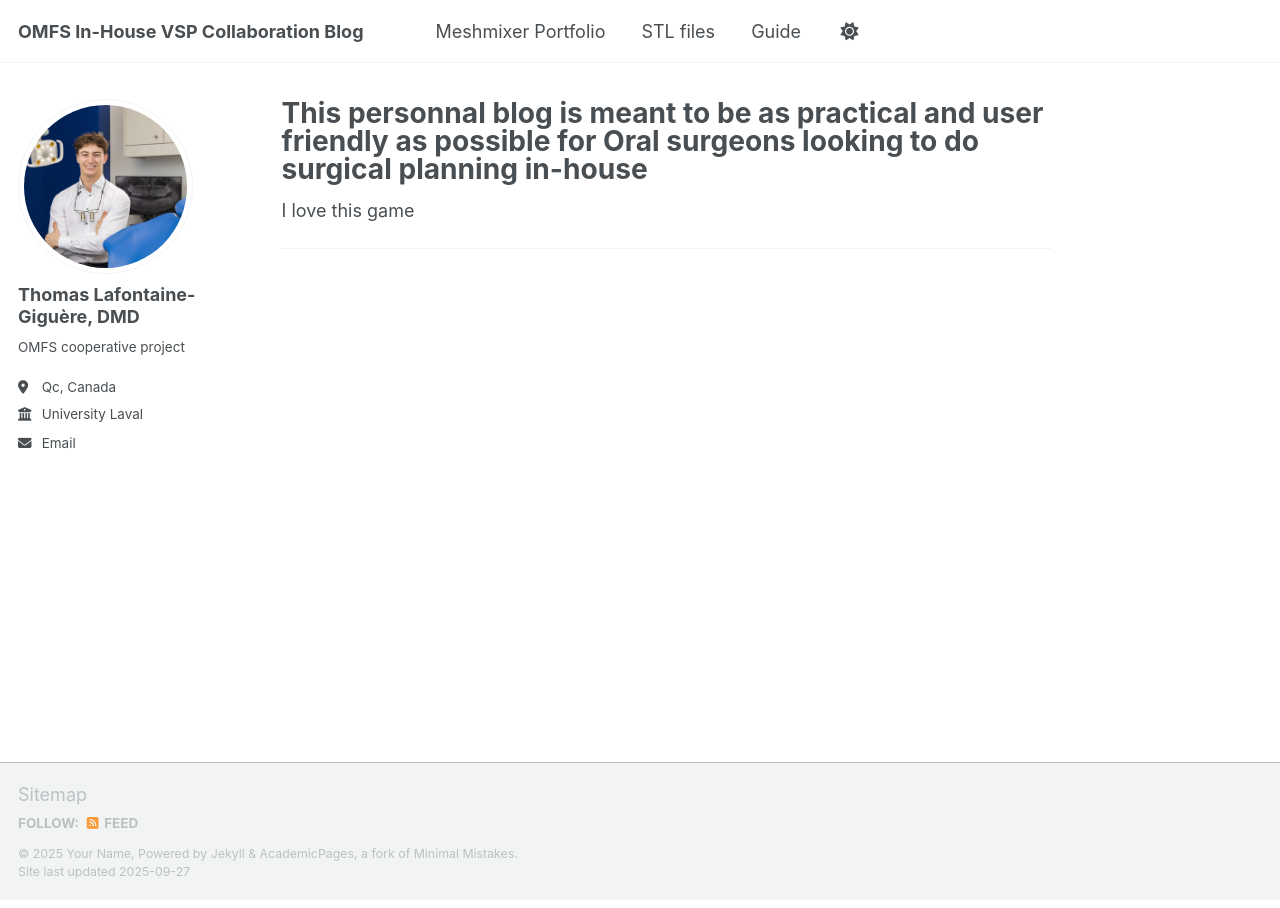
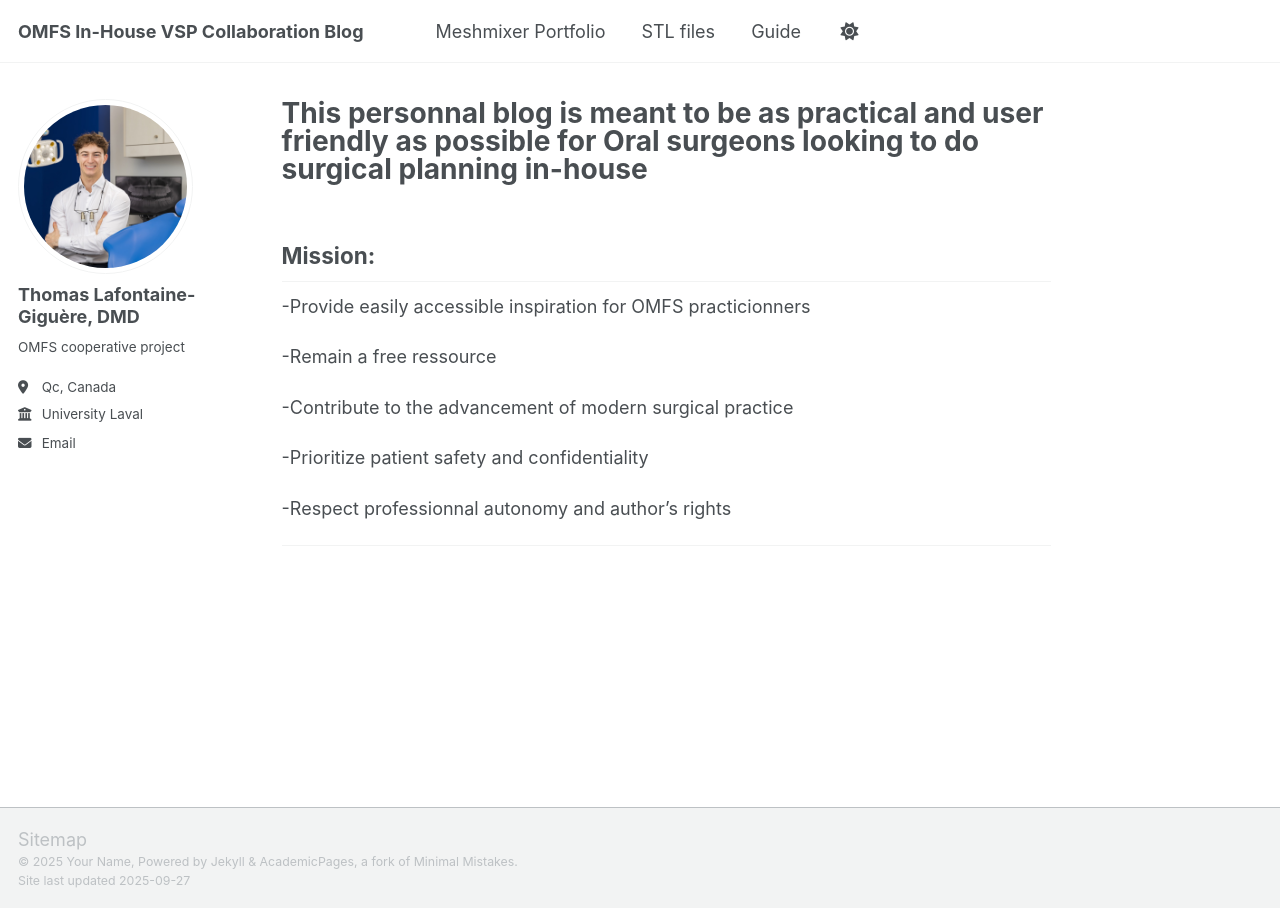
Before and after one commit to thomaslgiguere-tech/Meshmixer-project, a Jekyll site: the page built from _pages/about.md, in a window 1280 px wide. Built offline with Jekyll 4.4.1, drawn with Linux system fonts in a browser that asks for light colours; a script that is not in the unit is left out.

Commit message:
Faire arriver les affaires for real for real

```diff
--- a/_config.yml
+++ b/_config.yml
@@ -14,7 +14,7 @@ title_separator          : "-"
 name                     : &name "Your Name"
 description              : &description "personal description"
 url                      : "https://thomaslgiguere-tech.github.io" # the basehttps://thomaslgiguere-tech.github.io/Meshmixer-project/ hostname & protocol for your site e.g. "https://[your GitHub username].github.io" or if you already have some other page hosted on Github then use "https://[your GitHub username].github.io/[Your Repo Name]"
-baseurl                  : "/Meshmixer-project" # the subpath of your site, e.g. "/blog"
+baseurl                  : "" # /Meshmixer-project the subpath of your site, e.g. "/blog"
 repository               : "thomaslgiguere-tech.github.io"
 
 # Site Author - The following control what appear as part of the author content on the side bar.
--- a/_includes/footer.html
+++ b/_includes/footer.html
@@ -1,23 +1,5 @@
 {% include base_path %}
 
-{% if site.author.github or site.author.bitbucket or site.atom_feed.hide != true %}
-<div class="page__footer-follow">
-  <ul class="social-icons">
-    {% if site.data.ui-text[site.locale].follow_label %}
-      <li><strong>{{ site.data.ui-text[site.locale].follow_label }}</strong></li>
-    {% endif %}
-    {% if site.author.github %}
-      <li><a href="http://github.com/{{ site.author.github }}"><i class="fab fa-github" aria-hidden="true"></i> GitHub</a></li>
-    {% endif %}
-    {% if site.author.bitbucket %}
-      <li><a href="http://bitbucket.org/{{ site.author.bitbucket }}"><i class="fab fa-bitbucket" aria-hidden="true"></i> Bitbucket</a></li>
-    {% endif %}
-    {% if site.atom_feed.hide != true %}
-    <li><a href="{% if site.atom_feed.path %}{{ site.atom_feed.path }}{% else %}{{ base_path }}/feed.xml{% endif %}"><i class="fa fa-fw fa-rss-square" aria-hidden="true"></i> {{ site.data.ui-text[site.locale].feed_label | default: "Feed" }}</a></li>
-    {% endif %}
-  </ul>
-</div>
-{% endif %}
 
 <div class="page__footer-copyright">
   &copy; {{ site.time | date: '%Y' }} {{ site.name | default: site.title }}, {{ site.data.ui-text[site.locale].powered_by | default: "Powered by" }} <a href="http://jekyllrb.com" rel="nofollow">Jekyll</a> &amp; <a href="https://github.com/academicpages/academicpages.github.io">AcademicPages</a>, a fork of <a href="https://mademistakes.com/work/minimal-mistakes-jekyll-theme/" rel="nofollow">Minimal Mistakes</a>.<br />
--- a/_pages/about.md
+++ b/_pages/about.md
@@ -6,6 +6,15 @@ redirect_from:
   - /about/
   - /about.html
 ---
-I love this game
+## Mission:
+-Provide easily accessible inspiration for OMFS practicionners
 
-------
+-Remain a free ressource
+
+-Contribute to the advancement of modern surgical practice
+
+-Prioritize patient safety and confidentiality
+
+-Respect professionnal autonomy and author's rights
+
+-----
```
Also changed, not shown: _pages/Meshmixer porfolio.md (+5 -1 lines), _pages/STL.md (added, +24 -0 lines), _pages/blog-posts.html (deleted, +0 -19 lines), 3 other files.
